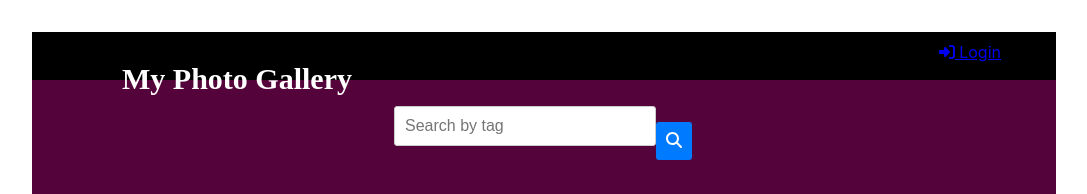
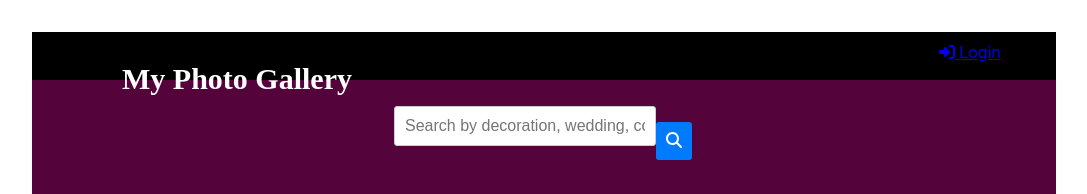
Before and after one commit to moromoke01/imageGallery, a React (Create React App) app: page /HomePage in a window 1280 px wide. Shown: the top 194 px of the page, without its empty margins (96-1183 px from the left). Built offline with nearby package versions, Linux system fonts and the light colour scheme.

Commit message:
Update MyGallery.jsx

```diff
--- a/src/Components/gallery/MyGallery.jsx
+++ b/src/Components/gallery/MyGallery.jsx
@@ -71,7 +71,7 @@ const MyGallery = () => {
         <form onSubmit={(e) => e.preventDefault()} className="search-form">
           <input
             type="text"
-            placeholder="Search by tag"
+            placeholder="Search by decoration, wedding, couple, Tech"
             value={searchTerm}
             onChange={handleSearchChange}
           />
```
